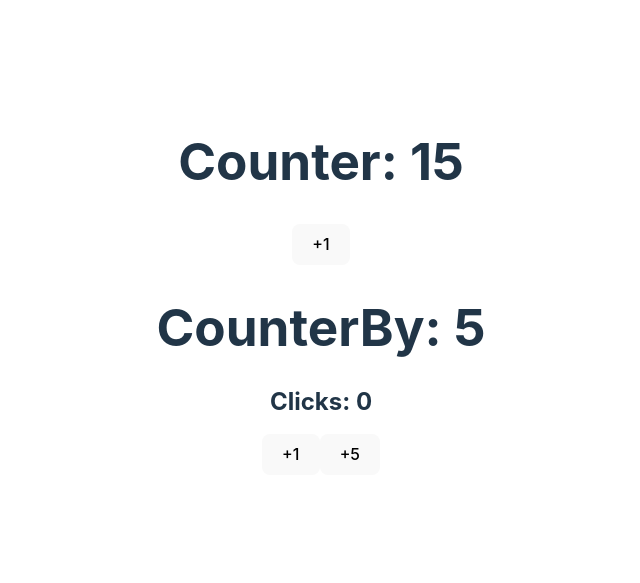
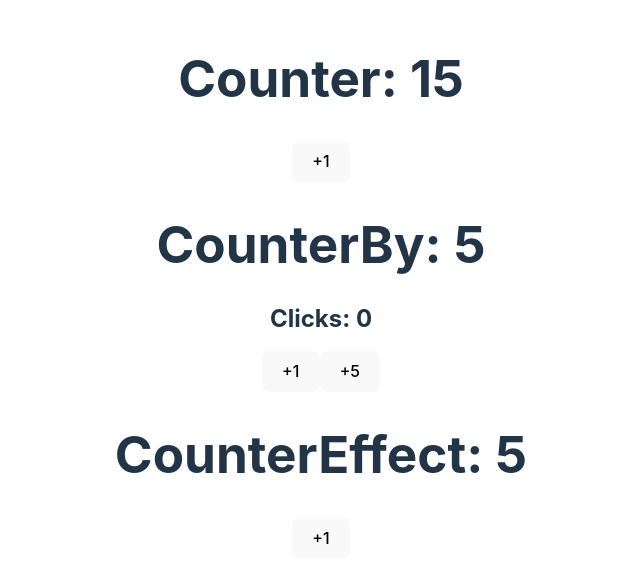
Before and after one commit to AlexanderMartinez25/bases-react, a React (Vite) app: page / in a window 1280 px wide. Shown: the part 113-696 px from the top of the page, without its empty margins (319-959 px from the left). Built offline with nearby package versions, Linux system fonts and the light colour scheme.

Commit message:
useEffect - CounterEffect

```diff
--- a/src/App.tsx
+++ b/src/App.tsx
@@ -1,12 +1,14 @@
 import './App.css'
 import { CounterBy } from './bases/CounetBy'
 import { Counter } from './bases/Counter'
+import { CounterEffect } from './bases/CounterEffect'
 
 function App() {
   return (
     <>
       <Counter initialValue={15} />
       <CounterBy />
+      <CounterEffect />
     </>
   )
 }
--- /dev/null
+++ b/src/bases/CounterEffect.tsx
@@ -0,0 +1,30 @@
+import { useEffect, useState } from "react"
+
+const MAXIMUN_COUNT = 10;
+
+export const CounterEffect = () => {
+
+  const [counter, setCunter] = useState(5)
+
+  const handleClick = () => {
+    // if (counter === MAXIMUN_COUNT) return;
+    setCunter(prev => Math.min(prev + 1, MAXIMUN_COUNT));
+  }
+
+  useEffect(() => {
+
+    if (counter <= 10) return;
+    console.log('%cSe llego al valor máximo', 'color:red; background-color: black;');
+
+  }, [counter])
+
+
+  return (
+    <>
+      <h1>CounterEffect: {counter}</h1>
+      <button onClick={handleClick}>
+        +1
+      </button>
+    </>
+  )
+}
```
